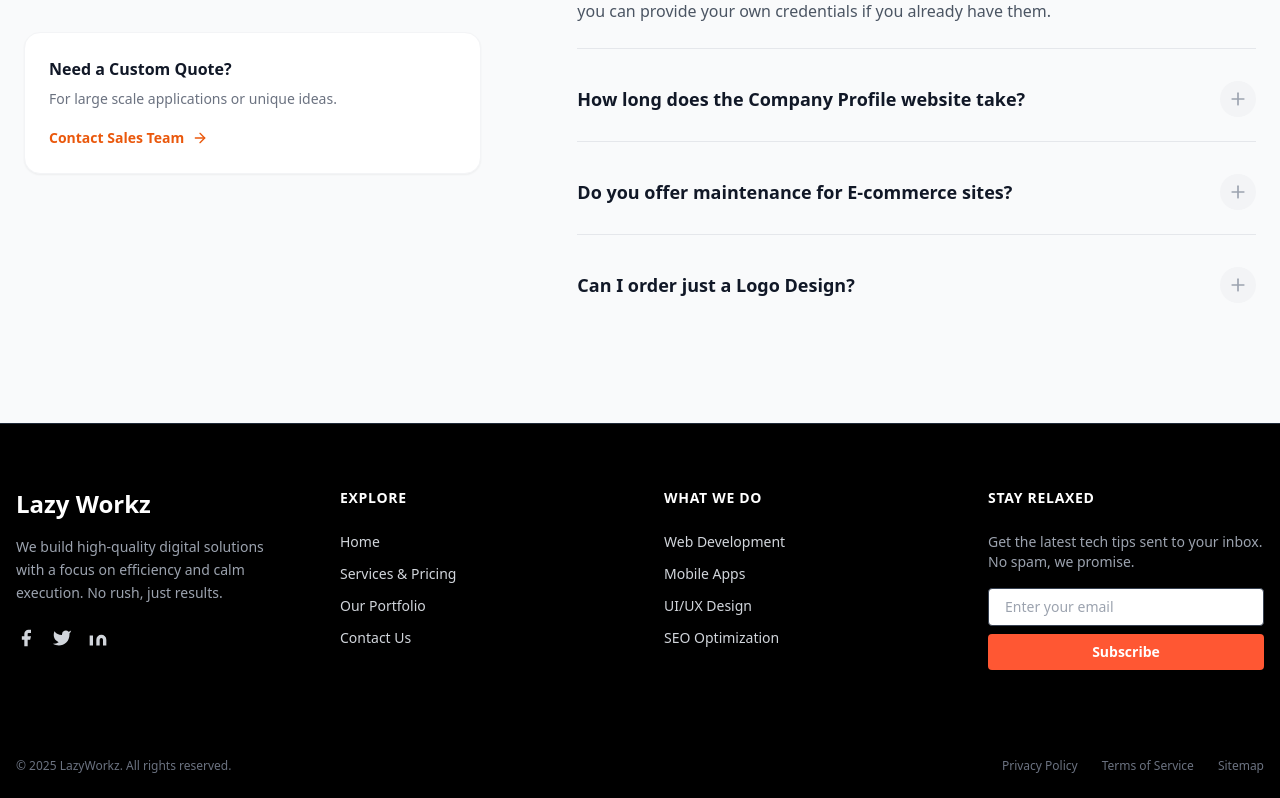
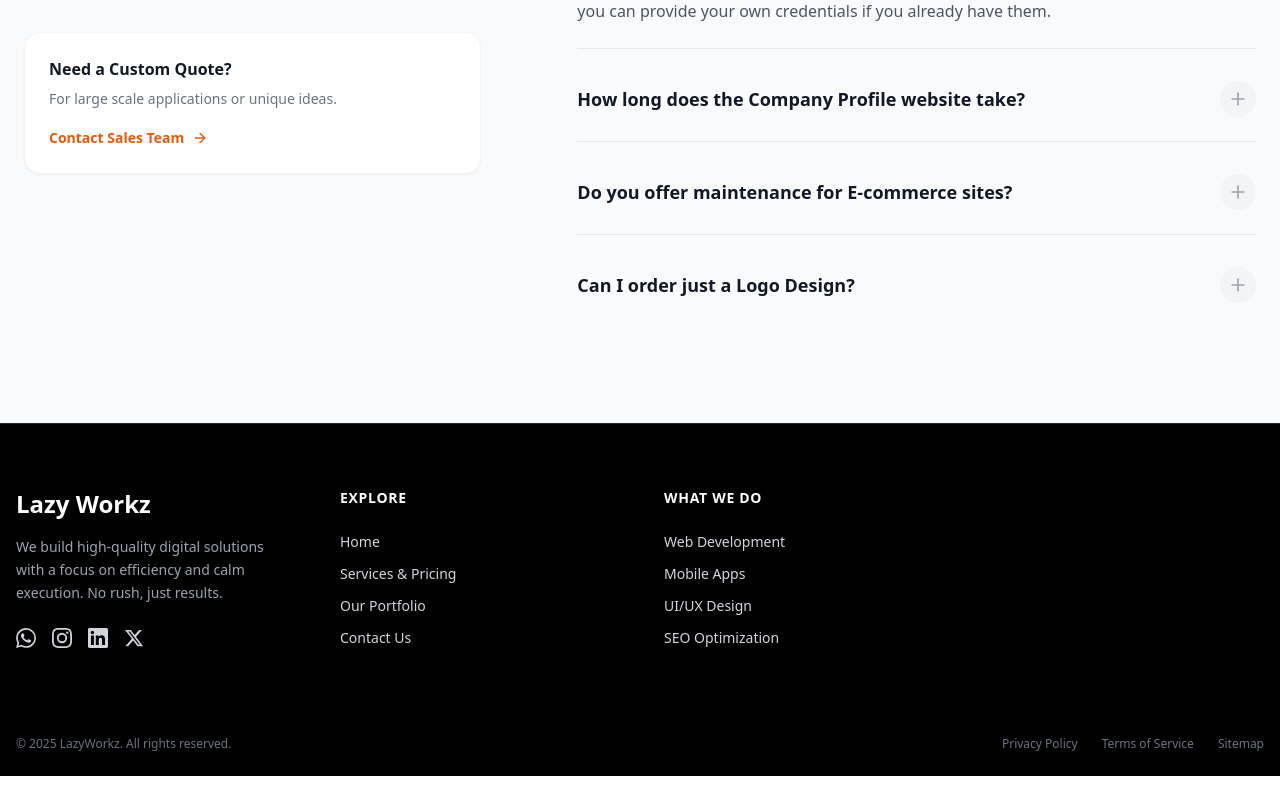
Before and after one commit to Lazyboyharsh/lazyworkz, a React (Vite) app: page /services in a window 1280 px wide. Shown: the part 1930-2728 px from the top of the page. After the commit the page ends 2706 px from the top, so only its background shows below. Built offline with nearby package versions, Linux system fonts and the light colour scheme.

Commit message:
edit details

```diff
--- a/src/components/Footer.jsx
+++ b/src/components/Footer.jsx
@@ -1,23 +1,57 @@
 import { Link } from 'react-router-dom';
+import { useState, useEffect } from 'react';
 
 const Footer = () => {
+  // 1. State for visitor count
+  const [visitorCount, setVisitorCount] = useState(15);
+
+  // 2. Simulation Logic (Fluctuates count to look live)
+  useEffect(() => {
+    const interval = setInterval(() => {
+      setVisitorCount(prev => {
+        const change = Math.floor(Math.random() * 3) - 1; // -1, 0, or 1
+        const result = prev + change;
+        return result < 10 ? 10 : result > 30 ? 30 : result;
+      });
+    }, 3000);
+    return () => clearInterval(interval);
+  }, []);
+
   return (
     <footer className="bg-black text-gray-300 border-t border-gray-800">
       {/* Top Section: 4 Columns */}
       <div className="container mx-auto px-4 py-16">
         <div className="grid grid-cols-1 md:grid-cols-2 lg:grid-cols-4 gap-12">
 
-          {/* Column 1: Brand */}
+          {/* Column 1: Brand & Socials */}
           <div className="space-y-4">
             <h3 className="text-2xl font-bold text-white">Lazy Workz</h3>
             <p className="text-gray-400 text-sm leading-relaxed">
               We build high-quality digital solutions with a focus on efficiency and calm execution. No rush, just results.
             </p>
+
+            {/* --- SOCIAL ICONS ADDED HERE --- */}
             <div className="flex space-x-4 pt-2">
-              {/* Social Icons (SVGs to avoid external deps) */}
-              <a href="#" className="hover:text-primary transition-colors"><SocialIcon path="M18 2h-3a5 5 0 00-5 5v3H7v4h3v8h4v-8h3l1-4h-4V7a1 1 0 011-1h3z" /></a>
-              <a href="#" className="hover:text-primary transition-colors"><SocialIcon path="M23 3a10.9 10.9 0 01-3.14 1.53 4.48 4.48 0 00-7.86 3v1A10.66 10.66 0 013 4s-4 9 5 13a11.64 11.64 0 01-7 2c9 5 20 0 20-11.5a4.5 4.5 0 00-.08-.83A7.72 7.72 0 0023 3z" /></a>
-              <a href="#" className="hover:text-primary transition-colors"><SocialIcon path="M16 8a6 6 0 016 6v7h-4v-7a2 2 0 00-2-2 2 2 0 00-2 2v7h-4v-7a6 6 0 016-6zM2 9h4v12H2z" /></a>
+
+              {/* WhatsApp */}
+              <a href="https://whatsapp.com/channel/0029Vb7H9DQFi8xj4l65K80W" aria-label="WhatsApp" className="hover:text-green-500 transition-colors">
+                <SocialIcon path="M17.472 14.382c-.297-.149-1.758-.867-2.03-.967-.273-.099-.471-.148-.67.15-.197.297-.767.966-.94 1.164-.173.199-.347.223-.644.075-.297-.15-1.255-.463-2.39-1.475-.883-.788-1.48-1.761-1.653-2.059-.173-.297-.018-.458.13-.606.134-.133.298-.347.446-.52.149-.174.198-.298.298-.497.099-.198.05-.371-.025-.52-.075-.149-.669-1.612-.916-2.207-.242-.579-.487-.5-.669-.51-.173-.008-.371-.01-.57-.01-.198 0-.52.074-.792.372-.272.297-1.04 1.016-1.04 2.479 0 1.462 1.065 2.875 1.213 3.074.149.198 2.096 3.2 5.077 4.487.709.306 1.262.489 1.694.625.712.227 1.36.195 1.871.118.571-.085 1.758-.719 2.006-1.413.248-.694.248-1.289.173-1.413-.074-.124-.272-.198-.57-.347m-5.421 7.403h-.004a9.87 9.87 0 01-5.031-1.378l-.361-.214-3.741.982.998-3.648-.235-.374a9.86 9.86 0 01-1.51-5.26c.001-5.45 4.436-9.884 9.888-9.884 2.64 0 5.122 1.03 6.988 2.898a9.825 9.825 0 012.893 6.994c-.003 5.45-4.437 9.884-9.885 9.884m8.413-18.297A11.815 11.815 0 0012.05 0C5.495 0 .16 5.335.157 11.892c0 2.096.547 4.142 1.588 5.945L.057 24l6.305-1.654a11.882 11.882 0 005.683 1.448h.005c6.554 0 11.89-5.335 11.893-11.893a11.821 11.821 0 00-3.48-8.413Z" />
+              </a>
+
+              {/* Instagram */}
+              <a href="https://www.instagram.com/lazyworkz__/" aria-label="Instagram" className="hover:text-pink-500 transition-colors">
+                 <SocialIcon path="M12 2.163c3.204 0 3.584.012 4.85.07 3.252.148 4.771 1.691 4.919 4.919.058 1.265.069 1.645.069 4.849 0 3.205-.012 3.584-.069 4.849-.149 3.225-1.664 4.771-4.919 4.919-1.266.058-1.644.07-4.85.07-3.204 0-3.584-.012-4.849-.07-3.26-.149-4.771-1.699-4.919-4.92-.058-1.265-.07-1.644-.07-4.849 0-3.204.013-3.583.07-4.849.149-3.227 1.664-4.771 4.919-4.919 1.266-.057 1.645-.069 4.849-.069zM12 0C8.741 0 8.333.014 7.053.072 2.695.272.273 2.69.073 7.052.014 8.333 0 8.741 0 12c0 3.259.014 3.668.072 4.948.2 4.358 2.618 6.78 6.98 6.98C8.333 23.986 8.741 24 12 24c3.259 0 3.668-.014 4.948-.072 4.354-.2 6.782-2.618 6.979-6.98.059-1.28.073-1.689.073-4.948 0-3.259-.014-3.667-.072-4.947-.196-4.354-2.617-6.78-6.979-6.98C15.668.014 15.259 0 12 0zm0 5.838a6.162 6.162 0 100 12.324 6.162 6.162 0 000-12.324zM12 16a4 4 0 110-8 4 4 0 010 8zm6.406-11.845a1.44 1.44 0 100 2.881 1.44 1.44 0 000-2.881z" />
+              </a>
+
+              {/* LinkedIn */}
+              <a href="#" aria-label="LinkedIn" className="hover:text-blue-500 transition-colors">
+                <SocialIcon path="M20.447 20.452h-3.554v-5.569c0-1.328-.027-3.037-1.852-3.037-1.853 0-2.136 1.445-2.136 2.939v5.667H9.351V9h3.414v1.561h.046c.477-.9 1.637-1.85 3.37-1.85 3.601 0 4.267 2.37 4.267 5.455v6.286zM5.337 7.433c-1.144 0-2.063-.926-2.063-2.065 0-1.138.92-2.063 2.063-2.063 1.14 0 2.064.925 2.064 2.063 0 1.139-.925 2.065-2.064 2.065zm1.782 13.019H3.555V9h3.564v11.452zM22.225 0H1.771C.792 0 0 .774 0 1.729v20.542C0 23.227.792 24 1.771 24h20.451C23.2 24 24 23.227 24 22.271V1.729C24 .774 23.2 0 22.222 0h.003z" />
+              </a>
+
+              {/* X (Twitter) */}
+              <a href="#" aria-label="X (Twitter)" className="hover:text-white transition-colors">
+                 <SocialIcon path="M18.244 2.25h3.308l-7.227 8.26 8.502 11.24H16.17l-5.214-6.817L4.99 21.75H1.68l7.73-8.835L1.254 2.25H8.08l4.713 6.231zm-1.161 17.52h1.833L7.084 4.126H5.117z" />
+              </a>
             </div>
           </div>
 
@@ -43,21 +77,8 @@
             </ul>
           </div>
 
-          {/* Column 4: Newsletter */}
-          <div>
-            <h4 className="text-white font-semibold mb-6 uppercase tracking-wider text-sm">Stay Relaxed</h4>
-            <p className="text-sm text-gray-400 mb-4">Get the latest tech tips sent to your inbox. No spam, we promise.</p>
-            <form className="flex flex-col space-y-2" onSubmit={(e) => e.preventDefault()}>
-              <input
-                type="email"
-                placeholder="Enter your email"
-                className="bg-white border border-gray-700 text-white px-4 py-2 rounded focus:outline-none focus:border-primary text-sm"
-              />
-              <button className="bg-primary text-white px-4 py-2 rounded font-bold hover:bg-orange-600 transition-colors text-sm">
-                Subscribe
-              </button>
-            </form>
-          </div>
+          {/* Column 4: Newsletter (Commented out) */}
+          {/* <div>...</div> */}
 
         </div>
       </div>
--- a/src/pages/Services.jsx
+++ b/src/pages/Services.jsx
@@ -57,7 +57,7 @@
   {
     name: 'Logo & Branding',
     desc: 'Stand out with a unique visual identity.',
-    price: '₹1,999',
+    price: '₹3,999',
     period: '/package',
     features: [
       '3 Unique Logo Concepts',
@@ -319,7 +319,7 @@
           >
             <div className="inline-flex items-center gap-2 px-3 py-1 rounded-full bg-orange-50 border border-orange-100 text-orange-600 text-sm font-medium mb-6">
               <Sparkles size={14} className="text-orange-500" />
-              Transparent Indian Pricing
+              Transparent Pricing
             </div>
 
             <h1 className="text-4xl md:text-6xl font-extrabold text-gray-900 mb-6 tracking-tight">
```
